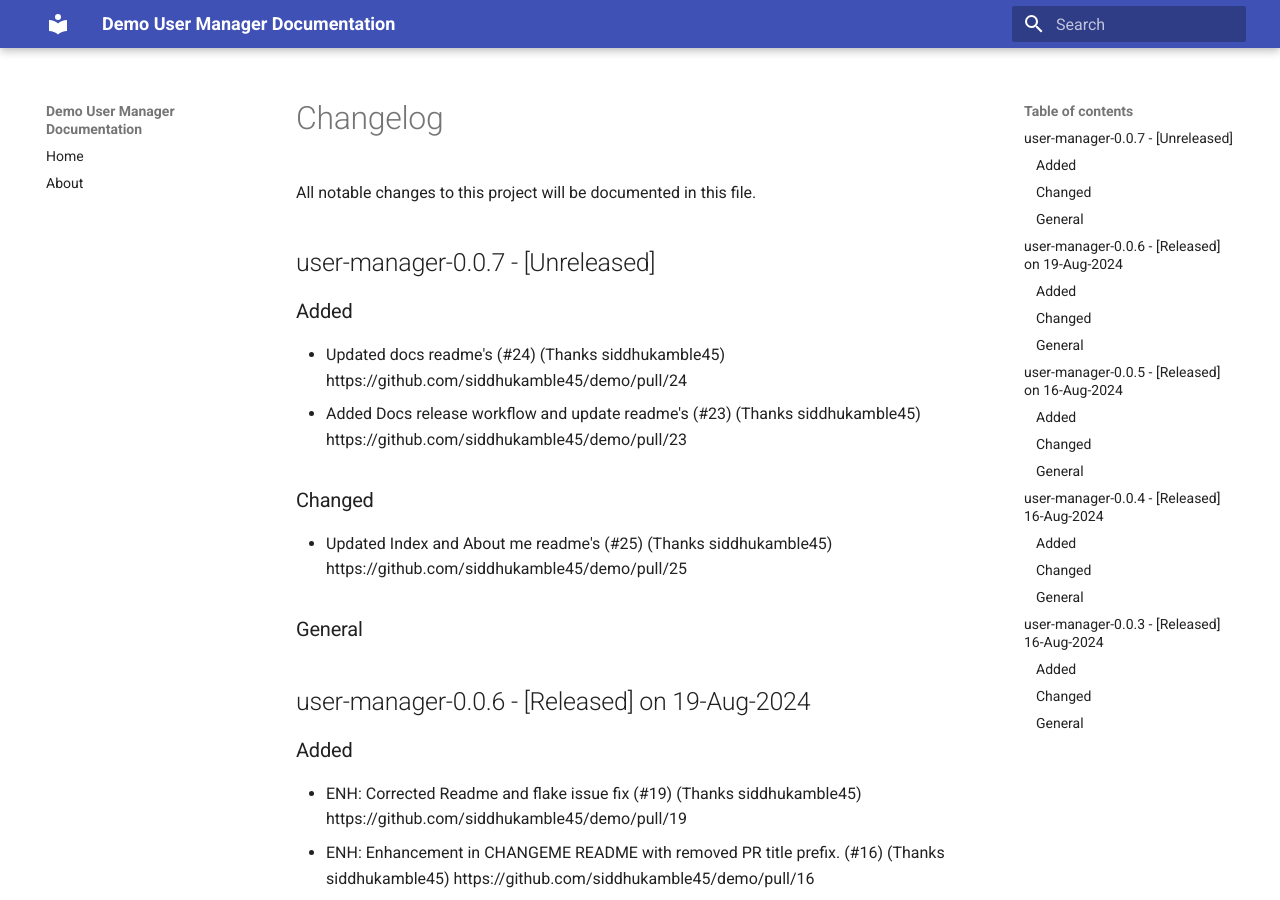
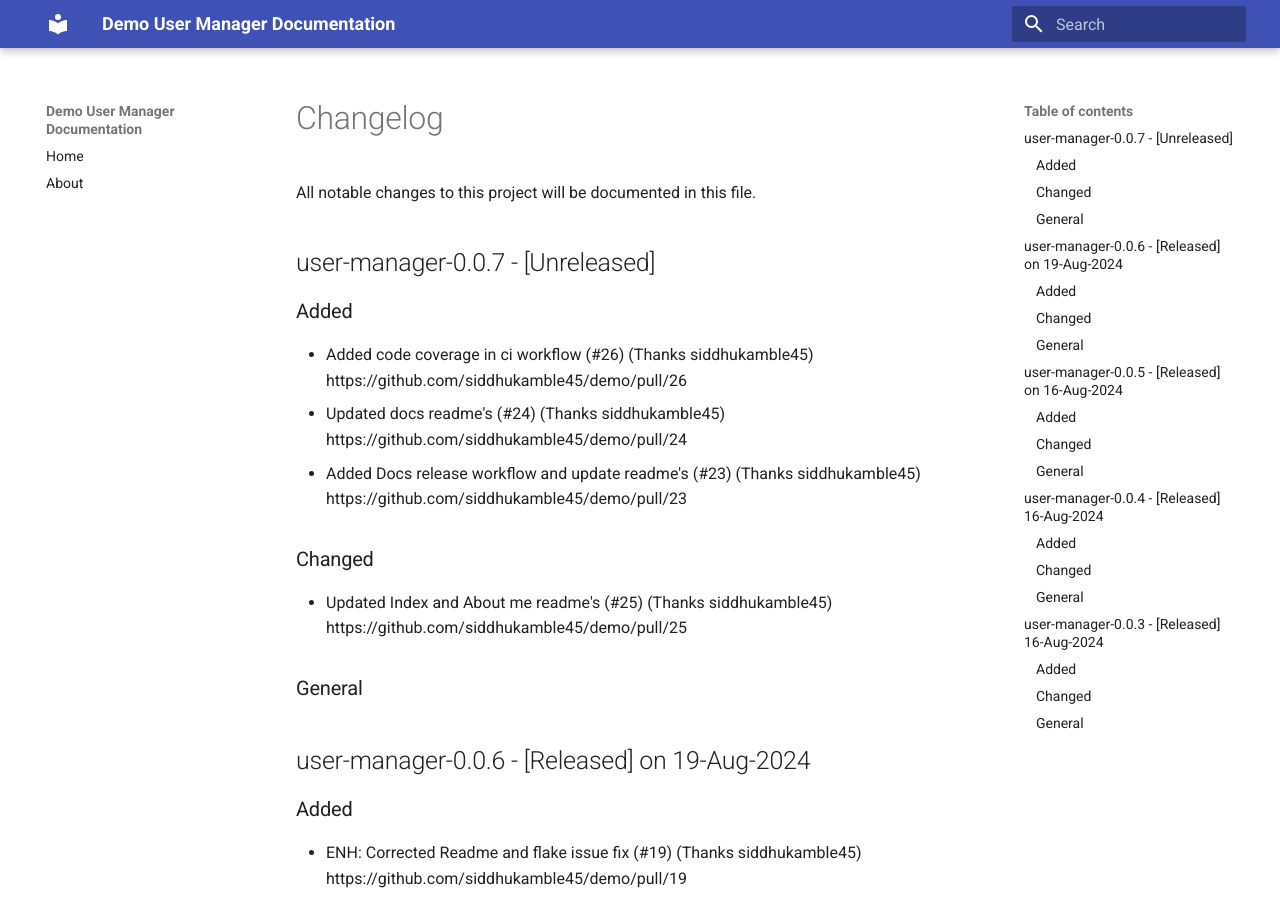
Before and after one commit to siddhukamble45/demo, an MkDocs documentation site: the page built from docs/CHANGELOG.md, in a window 1280 px wide and 900 px high. Built offline with MkDocs 1.6.1 and Material for MkDocs 9.7.7, drawn with Linux system fonts in a browser that asks for light colours.

Commit message:
Update CHANGELOG.md for Unreleased version

```diff
--- a/docs/CHANGELOG.md
+++ b/docs/CHANGELOG.md
@@ -5,6 +5,7 @@ All notable changes to this project will be documented in this file.
 ## user-manager-0.0.7 - [Unreleased]
 
 ### Added
+-  Added code coverage in ci workflow (#26) (Thanks siddhukamble45) https://github.com/siddhukamble45/demo/pull/26
 -  Updated docs readme's (#24) (Thanks siddhukamble45) https://github.com/siddhukamble45/demo/pull/24
 -  Added Docs release workflow and update readme's (#23) (Thanks siddhukamble45) https://github.com/siddhukamble45/demo/pull/23
 
```
